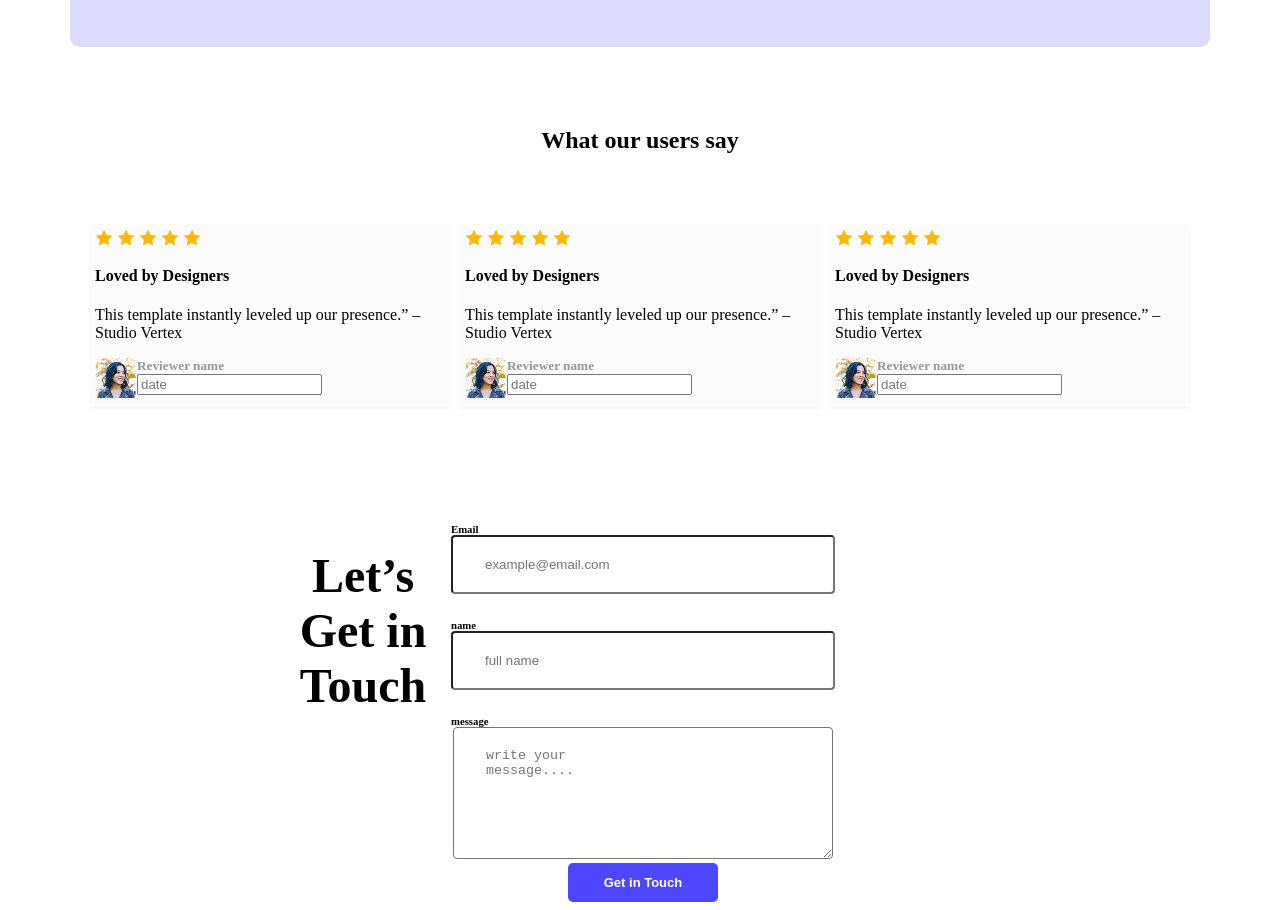
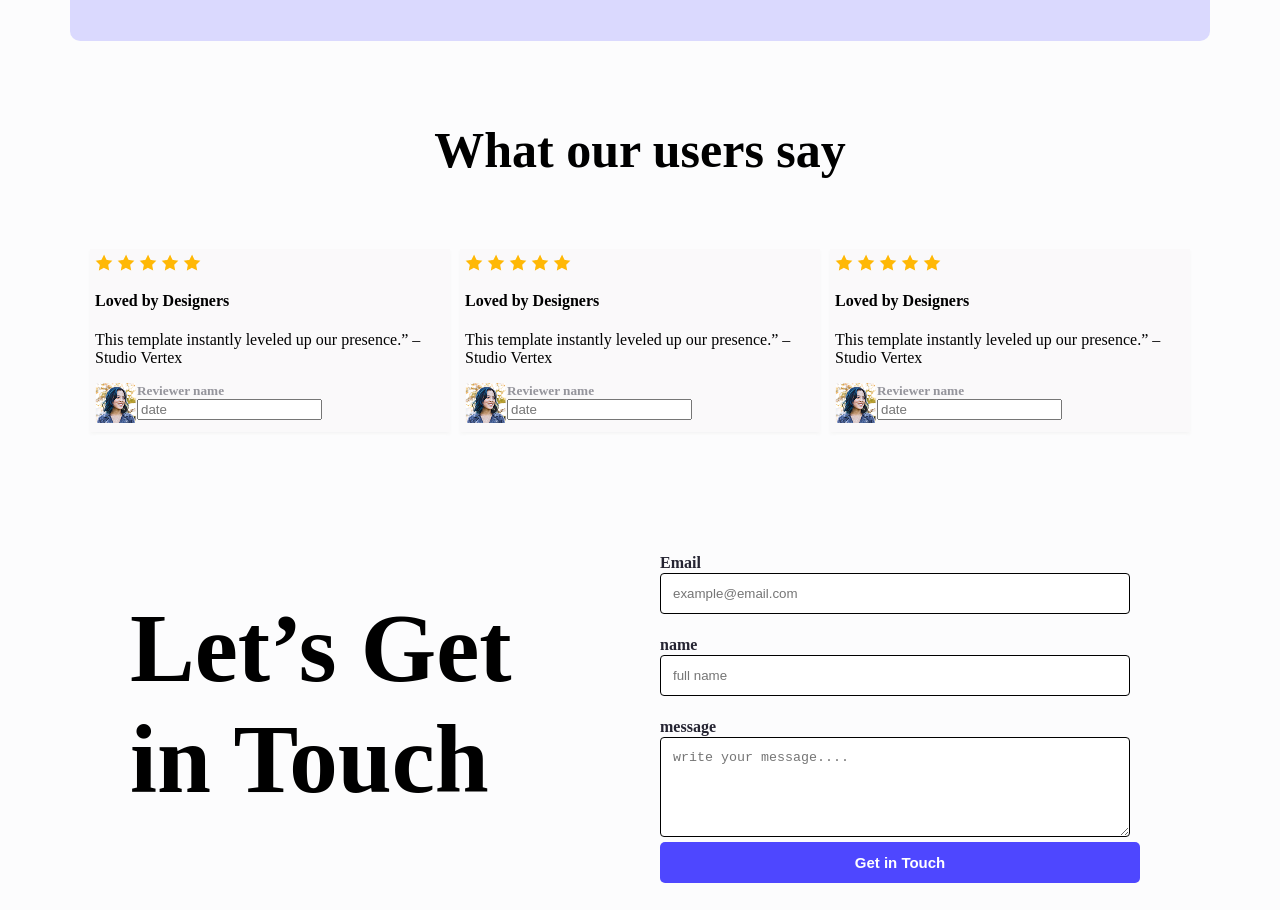
Before and after one commit to fariakhanam/assignment_01, a plain HTML site: page index.html in a window 1280 px wide. Shown: the part 1887-2797 px from the top of the page. Drawn offline with Linux system fonts and the light colour scheme.

Commit message:
added section4

```diff
--- a/index.html
+++ b/index.html
@@ -129,22 +129,23 @@
 
         </section>
         <section class="section4">
-            <div class="last">
+
                <div class="part">
                 <h1 >Let’s Get in Touch</h1>
                     </div>
             <div class="form-section">
                 <form action="">
-                    <h6 class="h">Email</h6>
+                    <h4 class="h">Email</h4>
                     <input class="in" type="email" name="" id="" placeholder="example@email.com">
-                    <h6 class="h">name</h6>
+                    <h4 class="h">name</h4>
                     <input class="in" type="text" placeholder="full name">
-                    <h6 class="h">message</h6>
-                    <textarea class="in" cols="20" rows="6" id="" placeholder="write your message...."></textarea>
-                    <a href=""><button class=" a bt">Get in Touch</button></a>
+                    <h4 class="h">message</h4>
+                    <textarea class="in" cols="20" rows="4" id="" placeholder="write your message...."></textarea>
+                    <button  class="btt">Get in Touch</button>
+
                 </form>
             </div>
-            </div>
+
 
 
         </section>
--- a/styles/ass.css
+++ b/styles/ass.css
@@ -27,9 +27,14 @@ nav{
     border-radius: 5px;
     padding: 12px 36px;
     font-weight: bold;
-    font-size: 20px;
-    border:none
+    font-size: 15px;
+    border:none;
+    cursor: pointer;
+    border:none;
 
+}
+.bt:hover{
+    background-color: #4d47ff87;
 }
 .banner{
     font-weight: bold;
@@ -37,6 +42,9 @@ nav{
     color: #252432;
 
 
+}
+body{
+    background-color: rgba(246, 246, 249, 0.335)
 }
 .banner-body{
      margin: 309px 267px 237px;
@@ -128,8 +136,7 @@ main{
 }
  .heading1{
     text-align: center;
-
-
+    font-size:50px;
  }
 
 .nme{
@@ -142,31 +149,60 @@ main{
     margin-top:0 px;
 }
 .section4{
-    margin:auto 375px auto 225px ;
+            display: flex;
+            justify-content: space-between;
+            align-items:flex-start;
+            gap: 30px;
+            padding: 60px;
 
 }
 .part{
-    font-size:32px;
-    font-weight: 600px;
-    padding-top:10px ;
-
+    width: 45%;
 }
-.last{
-    padding-top: 71px;
-     display: flex;
-     gap:20px;
-     text-align: center;
+.part h1{
+    font-size:97px;
+    font-weight:bold;
+    /* line-height: 1.2px; */
+    margin-top 20px; ;
 }
-.a{
-    font-size:small;
-    margin-right: 0;
+ .form-section{
+    width: 50%;
+    border-radius: 10px;
+    padding:20px;
+    box-sizing: border-box;
  }
  .h{
     margin-bottom: 0px;
+    color: #252432;
+}
 
-    text-align:left;
+ .in{
+    width: 100%;
+    padding: 12px;
+    margin:1px 0px ;
+    border-radius: 4px;
+    border: 1px solid ;
+    box-sizing: border-box;
+
+
  }
-.in{
-    border-radius: 4px;
-    padding: 20px 171px 20px  32px;
+
+ textarea.in{
+    height:100px;
  }
+ .btt{
+     background-color: #4E47FF ;
+    color:#FFFFFF;
+    border-radius: 5px;
+    padding: 12px 36px;
+    font-weight: bold;
+    font-size: 15px;
+    border:none;
+    cursor: pointer;
+    border:none;
+    width: 480px;
+    display: inline-block;
+ }
+ .btt:hover{
+       background-color: #4d47ff87;
+ }
```
Lines whose indentation alone changed are shown as unchanged.
